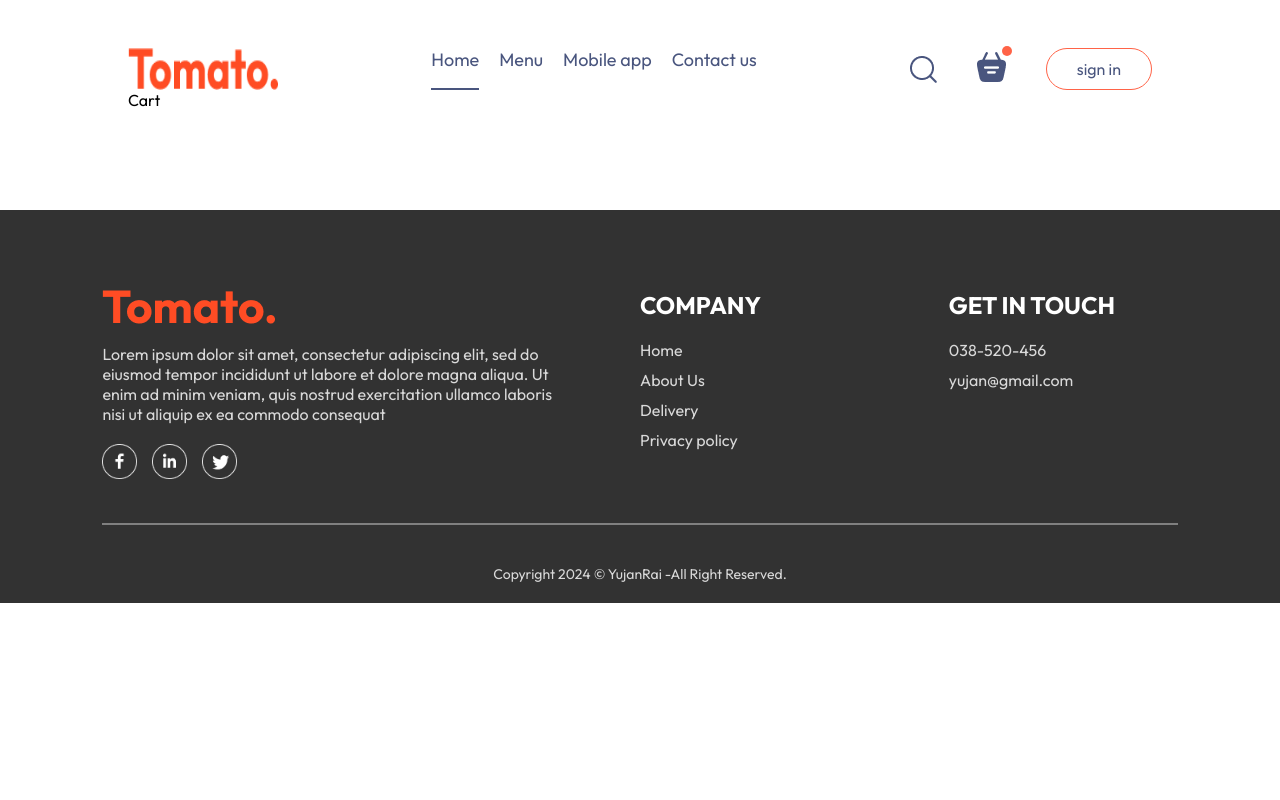
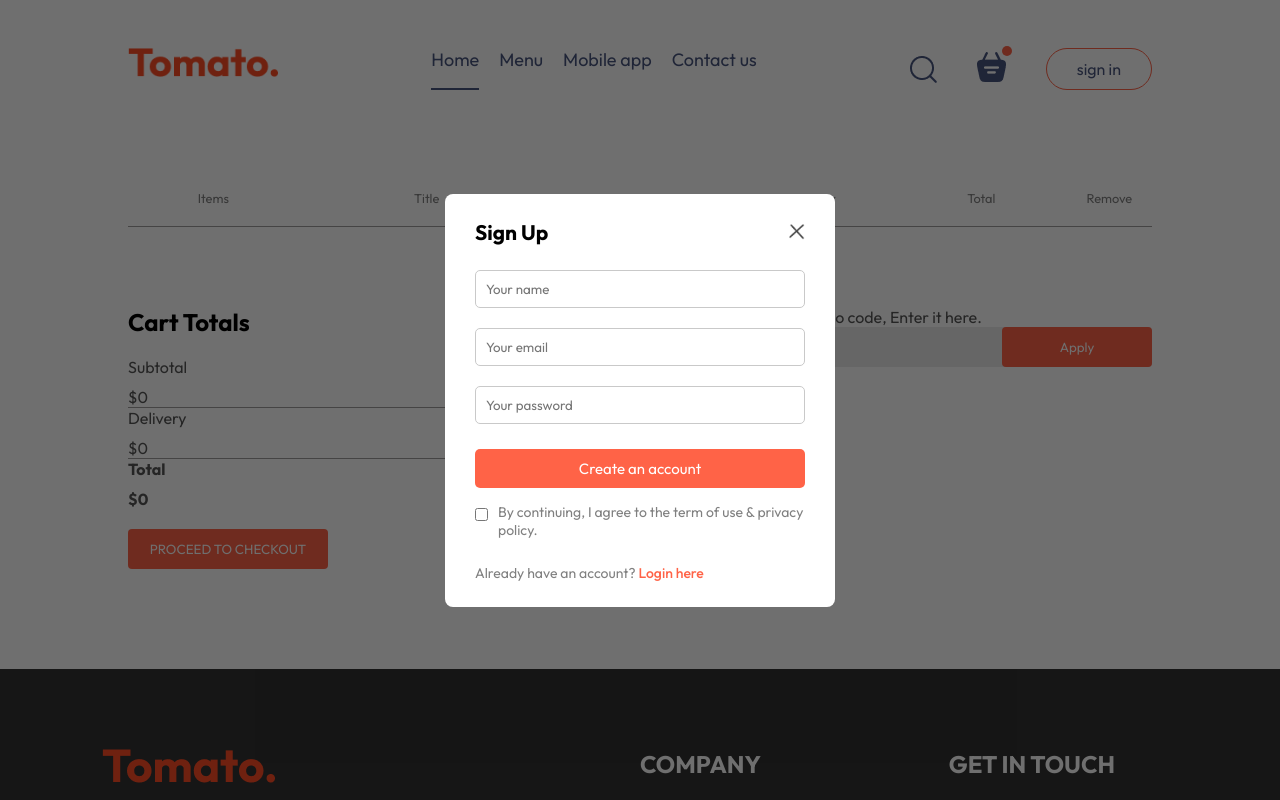
Before and after one commit to yujanThulung/food-delivery, a React (Vite) app: page /cart in a window 1280 px wide. Both pictures are taken after a click on the button "sign in". Shown: the top 800 px of the page. Built offline with nearby package versions, Linux system fonts and the light colour scheme.

Commit message:
Sign up login section complete and cart add UI complete.

```diff
--- a/src/App.jsx
+++ b/src/App.jsx
@@ -1,17 +1,21 @@
-import React from 'react'
+import React, { useState } from 'react'
 import Navbar from './components/navbar/navbar'
 import { BrowserRouter as Router, Routes, Route } from 'react-router-dom';
 import Home from './pages/Home/Home'
 import Cart from './pages/Cart/Cart'
 import PlaceOrder from './pages/PlaceOrder/PlaceOrder'
 import Footer from './components/Footer/Footer';
+import LoginPopup from './components/loginPopup/LoginPopup';
 
 
 const App = () => {
+
+  const [showLogin,setShowLogin] = useState(false);
   return (
     <>
       <div className='app'>
-        <Navbar />
+        {showLogin ?<LoginPopup setShowLogin={setShowLogin}/>:<></>}
+        <Navbar setShowLogin = {setShowLogin}/>
         <Routes>
           <Route path='/' element={<Home />} />
           <Route path='/cart' element={<Cart />} />
--- /dev/null
+++ b/src/components/loginPopup/LoginPopup.jsx
@@ -0,0 +1,38 @@
+import React, { useState } from 'react'
+import './loginPopup.css'
+import { assets } from '../../assets/assets';
+
+const LoginPopup = ({ setShowLogin }) => {
+
+  const [currState, setCurrState] = useState("Sign Up");
+
+
+  return (
+    <div className='login-popup'>
+      <form className="login-popup-container">
+        <div className="login-popup-title">
+          <h2>{currState}</h2>
+          <img onClick={() => { setShowLogin(false) }} src={assets.cross_icon} alt="icon" />
+        </div>
+        <div className="login-popup-inputs">
+          {currState === "Login" ? <></> : <input type='text' placeholder='Your name' required />}
+          <input type='email' placeholder='Your email' required />
+          <input type='password' placeholder='Your password' required />
+        </div>
+
+        <button>{currState === "Sign Up" ? "Create an account" : "Login in"}</button>
+
+        <div className="login-popup-condition">
+          <input type="checkbox" required />
+          <p>By continuing, I agree to the term of use & privacy policy.</p>
+        </div>
+        {currState === "Login" ? <p>Create a new account?
+          <span onClick={() => { setCurrState("Sign Up") }}>Click here</span>
+        </p>
+          : <p>Already have an account? <span onClick={() => { setCurrState("Login") }}>Login here</span></p>}
+      </form>
+    </div>
+  )
+}
+
+export default LoginPopup
--- /dev/null
+++ b/src/components/loginPopup/loginPopup.css
@@ -0,0 +1,78 @@
+.login-popup{
+    position: fixed;
+    top: 0;
+    left: 0;
+    width: 100vw;
+    height: 100vh;
+    background-color: #00000090;
+    display: grid;
+    place-items: center;
+    z-index: 1;
+}
+
+.login-popup-container{
+    width: max(23vw,330px);
+    color: #808080;
+    background-color: white;
+    display: flex;
+    flex-direction: column;
+    margin-top: 0;
+    gap:25px;
+    padding: 25px 30px;
+    border-radius:8px;
+    font-size: 14px;
+    animation: fadeIn 0.5s;
+}
+
+.login-popup-title{
+    display:flex;
+    justify-content:space-between;
+    align-items: center;
+    color:black;
+}
+
+
+.login-popup img{
+    width:16px;
+    cursor: pointer;
+}
+
+.login-popup-inputs{
+    display: flex;
+    flex-direction: column;
+    gap: 20px;
+}
+
+.login-popup-inputs input{
+    outline:none;
+    padding:10px;
+    border:1px solid #c9c9c9;
+    border-radius: 5px;
+}
+
+.login-popup-container button{
+    border: none;
+    padding: 10px;
+    border-radius: 5px;
+    background-color:tomato;
+    cursor:pointer;
+    font-size: 15px;
+    color:white;
+}
+
+.login-popup-condition{
+    display: flex;
+    align-items: start;
+    gap: 10px;
+    margin-top: -10px;
+}
+
+.login-popup-condition input{
+    margin-top: 5px;;
+}
+
+.login-popup p span{
+    color:tomato;
+    font-weight: 500;
+    cursor:pointer;
+}
--- a/src/components/navbar/navbar.jsx
+++ b/src/components/navbar/navbar.jsx
@@ -5,7 +5,7 @@
 
 
 
-const Navbar = () => {
+const Navbar = ({ setShowLogin }) => {
 
 
 
@@ -13,8 +13,9 @@
 
     return (
         <div className='navbar'>
-            <img src={assets.logo} alt="logo" className='logo' />
-
+            <Link to='/'>
+                <img src={assets.logo} alt="logo" className='logo' />
+            </Link>
             <ul className="navbar-menu">
                 <Link to='/' onClick={() => setMenu("home")} className={menu === 'home' ? 'active' : ''}>Home</Link>
                 <a href='#explore-menu' onClick={() => setMenu("menu")} className={menu === 'menu' ? 'active' : ''}>Menu</a>
@@ -25,10 +26,12 @@
             <div className="navbar-right">
                 <img src={assets.search_icon} alt="search-icon" className='search-icon' />
                 <div className="navbar-search-icon">
-                    <img src={assets.basket_icon} alt="" />
+                    <Link to='/cart'>
+                        <img src={assets.basket_icon} alt="" />
+                    </Link>
                     <div className="dot"></div>
                 </div>
-                <button>sign in</button>
+                <button onClick={() => setShowLogin(true)}>sign in</button>
             </div>
         </div>
     )
--- a/src/index.css
+++ b/src/index.css
@@ -20,4 +20,5 @@
 .app{
   width:80%;
   margin: auto;
+  position:relative;
 }
--- a/src/pages/Cart/Cart.css
+++ b/src/pages/Cart/Cart.css
@@ -0,0 +1,136 @@
+.cart{
+    margin-top: 100px;
+
+}
+
+.cart-items-title{
+    display: grid;
+    grid-template-columns: 1fr 1.5fr 1fr 1fr 1fr 0.5fr;
+    align-items: center;
+    color: grey;
+    font-size: max(1vw,12px);
+    text-align:center;
+}
+
+
+.cart-items-item{
+    margin:10px 0px;
+    color: black;
+    text-align: center;
+    align-items: center;
+}
+
+
+.cart-items-item img{
+    width: 100px;
+    border-radius: 5px;
+    margin: auto;
+}
+
+.cart hr{
+    height:1px;
+    background-color: #9e9d9d;
+    border:none;
+}
+
+
+.cart-items-item .cross{
+    cursor: pointer;
+    font-weight:700;
+    color:rgba(244, 18, 1, 0.73);
+}
+
+
+.cart-bottom{
+    margin-top: 80px;
+    display: flex;
+    justify-content: space-between;
+    gap:max(12vw,20px);
+}
+
+.cart-total{
+    flex:1;
+    display: flex;
+    flex-direction:column;
+    gap: 20px;
+}
+
+
+.cart-total-details{
+    display:flex;
+    flex-direction:column;
+    gap:10px;
+}
+
+
+.cart-total-details{
+    display: flex;
+    justify-content: space-between;
+    color: #555;
+}
+
+.cart-total-details hr{
+    margin: 10px 0px;;
+}
+
+.cart-total button{
+    border: none;
+    color: white;
+    background-color: tomato;
+    width: max(15vw,200px);
+    padding: 12px 0;
+    border-radius: 4px;
+    cursor: pointer;
+}
+
+.cart-promocode{
+    flex:1;
+}
+
+.cart-promocode p{
+    color:#555;
+}
+
+.cart-promocode-input{
+    display: flex;
+    justify-content: space-between;
+    align-items: center;
+    gap: 10px;
+    background-color: #eaeaea;
+    border-radius: 4px;
+}
+
+.cart-promocode-input input{
+    background: transparent;
+    border: none;
+    outline: none;
+    padding-left: 10px;
+}
+
+.cart-promocode-input button{
+    width:max(10vw,150px);
+    border: none;
+    color: white;
+    background-color: tomato;
+    padding: 12px 5px;
+    border-radius: 4px;
+    cursor: pointer;
+}
+
+
+
+@media(max-width:750px){
+    .cart-buttom{
+        flex-direction: column-reverse;
+        flex-wrap: wrap-reverse;
+    }
+    .cart-promocode{
+        flex-direction: column;
+        align-items: start;
+        justify-content: start;
+    }
+
+    .cart-promocode-input{
+        margin-top: 10px;
+    }
+}
--- a/src/pages/Cart/Cart.jsx
+++ b/src/pages/Cart/Cart.jsx
@@ -1,9 +1,80 @@
-import React from 'react'
+import React, { useContext } from 'react';
 import './Cart.css'
+import { StoreContext } from '../../context/StoreContext'
+import { food_list } from '../../assets/assets';
 
 const Cart = () => {
+
+  const { cartItems, foodList, removeFromCart } = useContext(StoreContext)
+
+
+
   return (
-    <div>Cart</div>
+    <div className='cart'>
+      <div className="cart-items">
+        <div className="cart-items-title">
+          <p>Items</p>
+          <p>Title</p>
+          <p>Price</p>
+          <p>Quantity</p>
+          <p>Total</p>
+          <p>Remove</p>
+        </div>
+        <br />
+        <hr />
+        {food_list.map((item, index) => {
+          if (cartItems[item._id] > 0) {
+            return (
+              <>
+                <div className="cart-items-title cart-items-item">
+                  <img src={item.image} alt="img" />
+                  <p>{item.name}</p>
+                  <p>${item.price}</p>
+                  <p>{cartItems[item._id]}</p>
+                  <p>{item.price * cartItems[item._id]}</p>
+                  <p onClick={() => {
+                    removeFromCart(item._id)
+                  }} className='cross'>X</p>
+                </div>
+                <hr />
+              </>
+            )
+          }
+        })}
+      </div>
+      <div className="cart-bottom">
+        <div className="cart-total">
+          <h2>Cart Totals</h2>
+          <div>
+            <div className="cart-total-details">
+              <p>Subtotal</p>
+              <p>${0}</p>
+            </div>
+            <hr />
+            <div className="cart-total-details">
+              <p>Delivery</p>
+              <p>${0}</p>
+            </div>
+            <hr />
+            <div className="cart-total-details">
+              <b>Total</b>
+              <b>${0}</b>
+            </div>
+          </div>
+          <button>PROCEED TO CHECKOUT</button>
+        </div>
+
+        <div className="cart-promocode">
+          <div>
+            <p>If you hvae promo code, Enter it here.</p>
+            <div className="cart-promocode-input">
+              <input type="text" placeholder='Promo code' />
+              <button>Apply</button>
+            </div>
+          </div>
+        </div>
+      </div>
+    </div>
   )
 }
 
```
